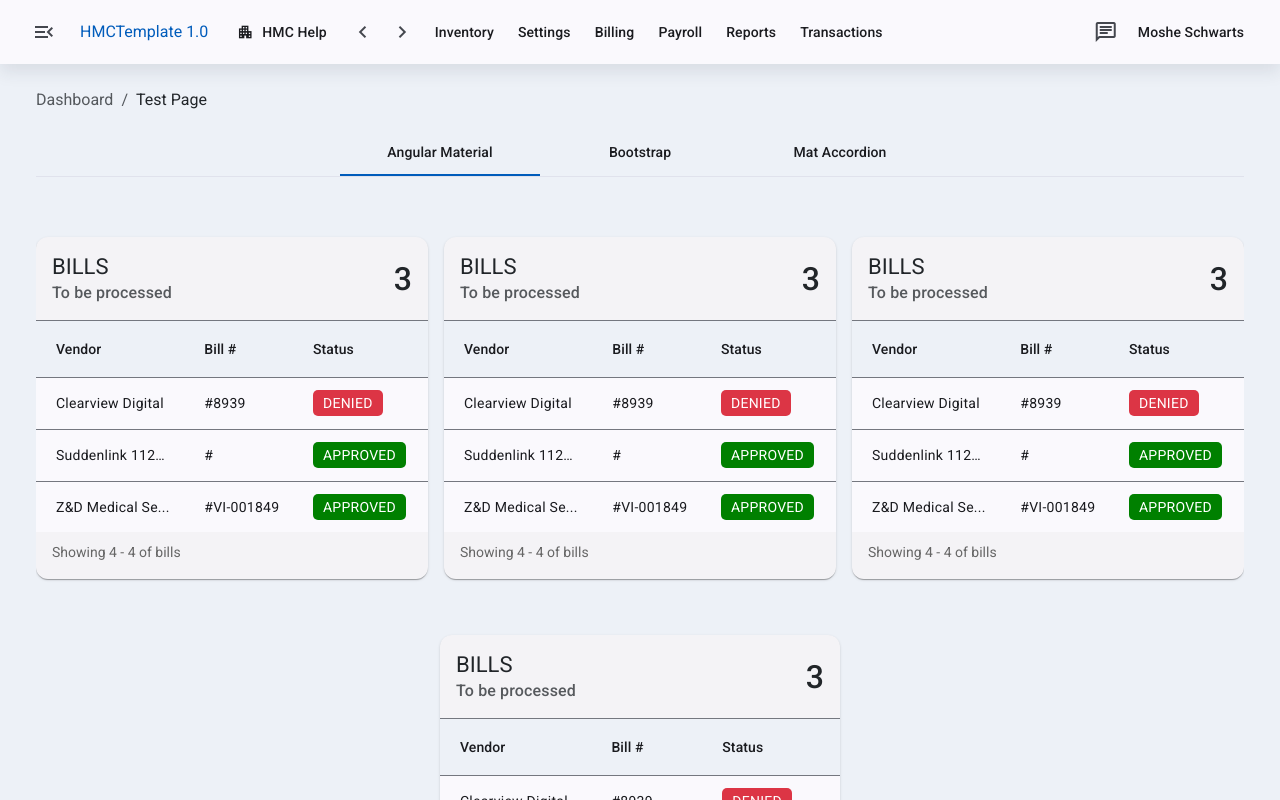
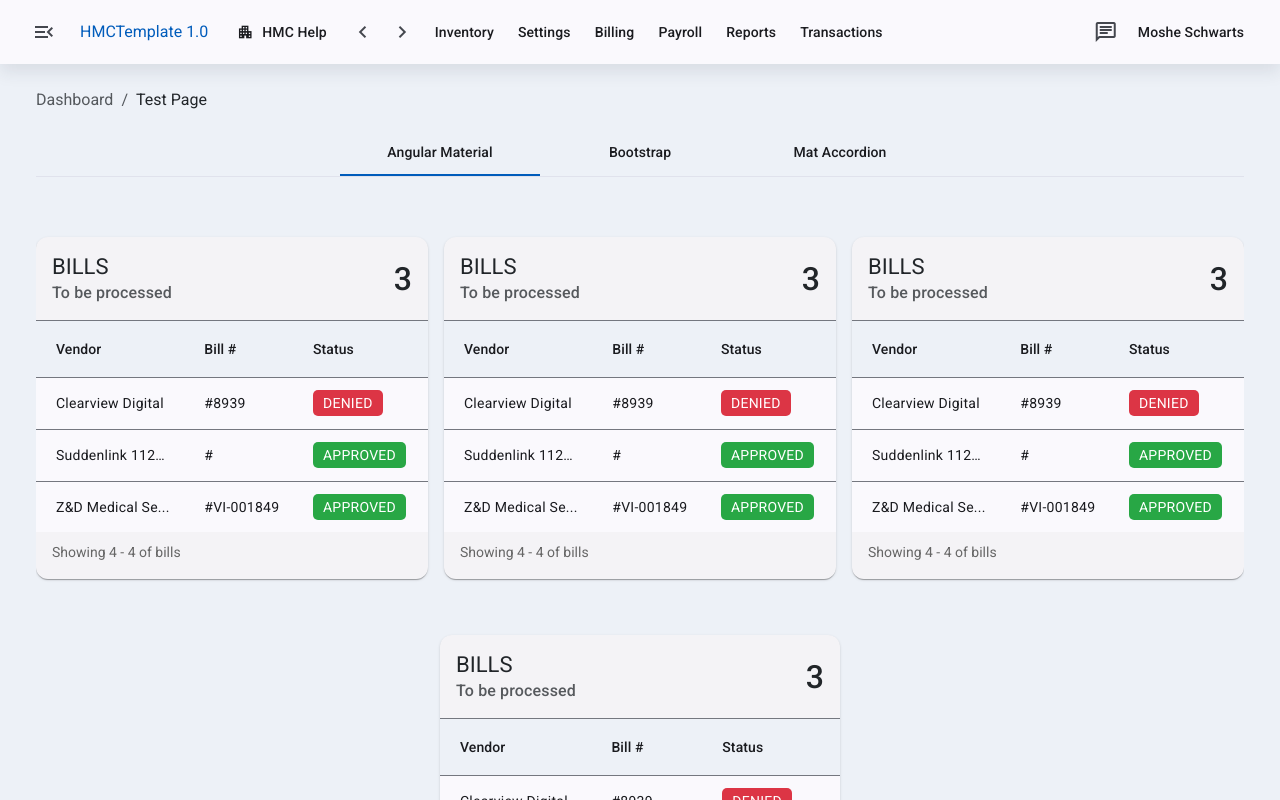
Before and after one commit to shimonlebo/HmcTemplate, an Angular app: page /dashboard in a window 1280 px wide. Built offline with nearby package versions, Linux system fonts and the light colour scheme.

Commit message:
added global color variables

```diff
--- a/src/app/pages/home/home.component.scss
+++ b/src/app/pages/home/home.component.scss
@@ -1,3 +1,5 @@
+@use '../../../styles/custom-colors' as colors;
+
 @mixin text-ellipsis($max-width) {
   text-wrap: nowrap;
   white-space: nowrap;
@@ -77,15 +79,15 @@ th:last-child, td:last-child {
 }
 
 .status-denied {
-  @include status(white,#dc3545);
+  @include status(white,colors.$danger);
 }
 
 .status-pending {
-  @include status(white,#005cbb);
+  @include status(white,colors.$primary);
 }
 
 .status-approved {
-  @include status(white,green);
+  @include status(white,colors.$success);
 }
 
 .footer {
--- /dev/null
+++ b/src/styles/_custom-colors.scss
@@ -0,0 +1,8 @@
+$primary: #005cbb;
+$secondary: #6c757d;
+$success: #28a745;
+$info: #17a2b8;
+$warning: #ffc107;
+$danger: #dc3545;
+$light: #f8f9fa;
+$dark: #343a40;
--- a/src/styles/styles.scss
+++ b/src/styles/styles.scss
@@ -1,5 +1,6 @@
 /* You can add global styles to this file, and also import other style files */
 @use './util-classes';
+@use './custom-colors' as colors;
 
 html, body { height: 100%; }
 body { margin: 0; font-family: Roboto, "Helvetica Neue", sans-serif; }
@@ -14,7 +15,7 @@ body { margin: 0; font-family: Roboto, "Helvetica Neue", sans-serif; }
 }
 
 *::-webkit-scrollbar-thumb {
-  background: #888;
+  background: colors.$primary;
   border-radius: 5px;
 }
 
@@ -24,6 +25,6 @@ body { margin: 0; font-family: Roboto, "Helvetica Neue", sans-serif; }
 
 /* Custom scrollbar styling for Firefox */
 * {
-  scrollbar-color: #888 #f1f1f1; /* thumb and track color */
+  scrollbar-color: colors.$primary #f1f1f1; /* thumb and track color */
   scrollbar-width: thin; /* similar to 'width: 3px;' in WebKit */
 }
```
Also changed, not shown: src/styles/bootstrap.scss (+1 -8 lines).
